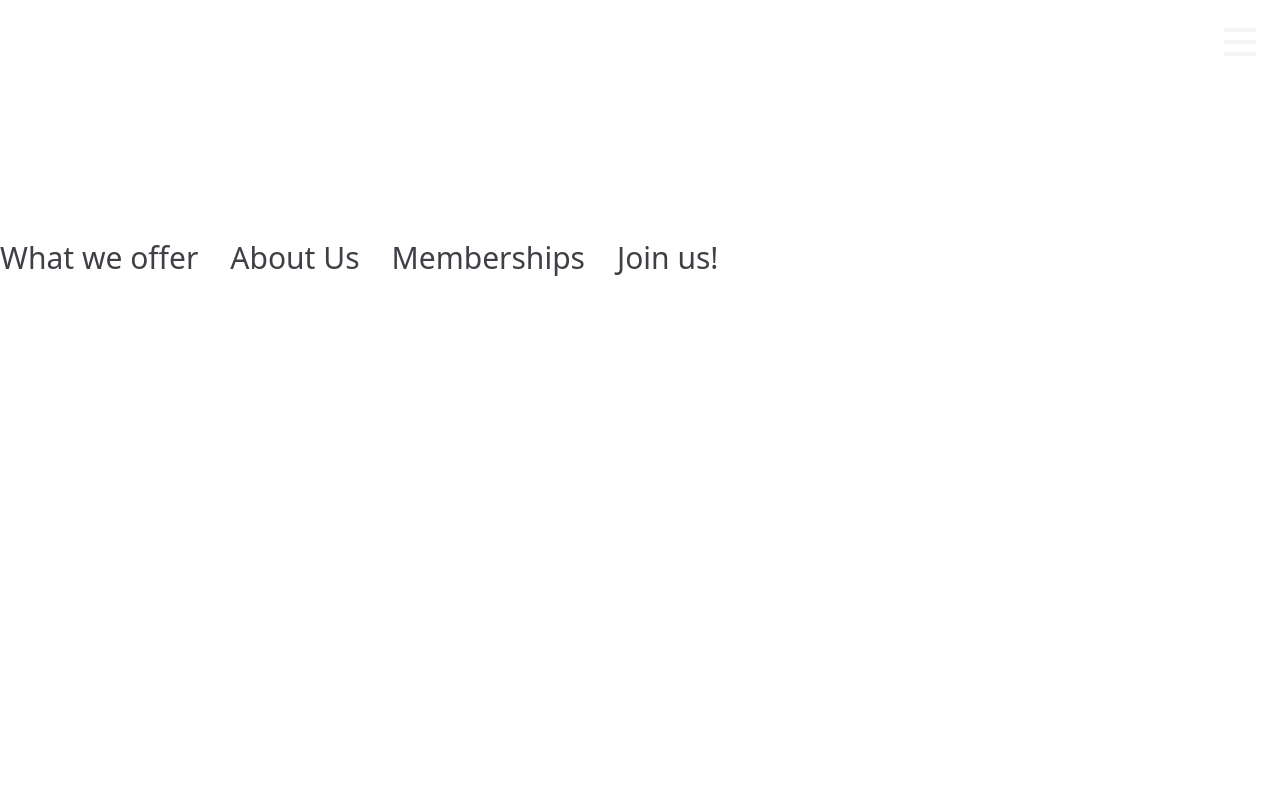
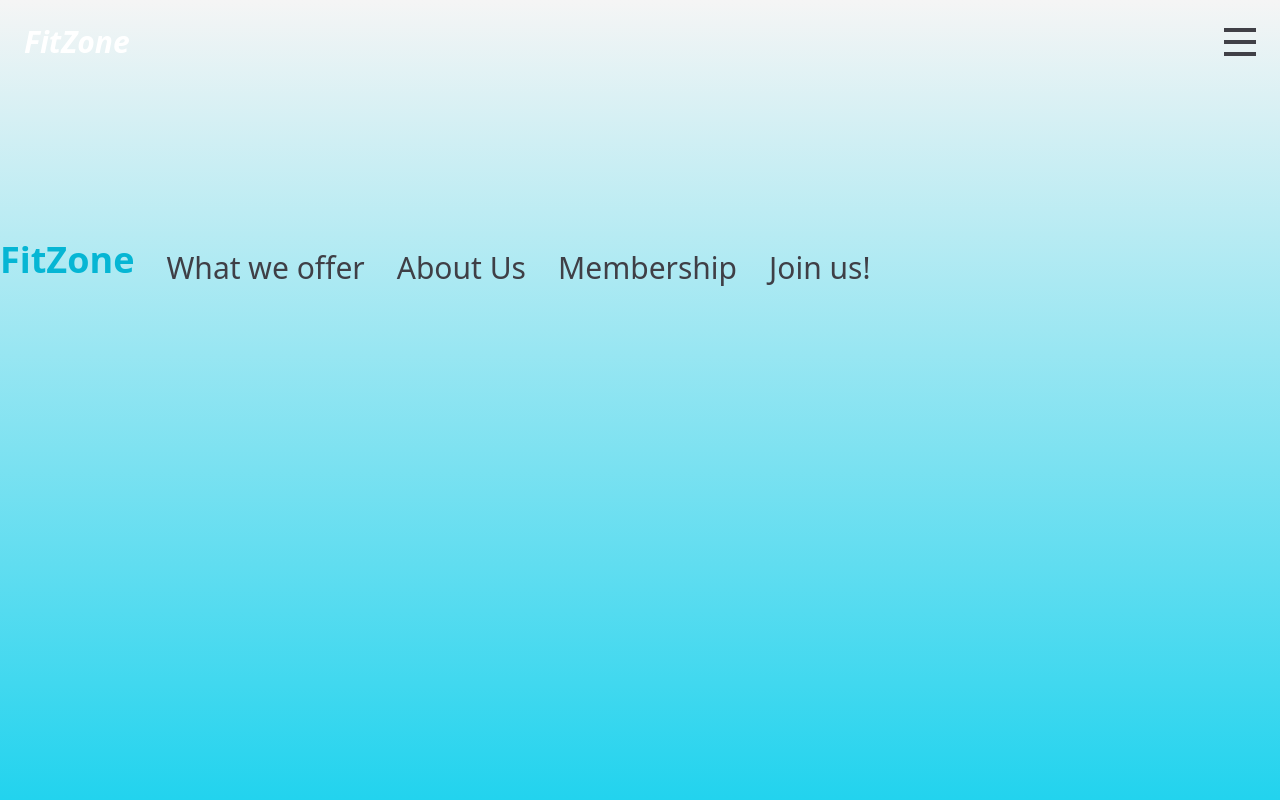
Before and after one commit to jusi-dev/fitzone, a website with bundled scripts: page index.html in a window 1280 px wide. Both pictures are taken after a click on the element 1240 px from the left and 42 px from the top of the page. Shown: the top 800 px of the page. Built offline with nearby package versions, Linux system fonts and the light colour scheme.

Commit message:
Added burger menu

```diff
--- a/index.html
+++ b/index.html
@@ -21,16 +21,17 @@
             <div><h1 class="text-3xl font-bold text-white text-center italic">FitZone</h1></div>
         </div>
         <div class="space-y-2 block ml-auto my-auto z-50" id="burger-menu">
-            <span class="block w-8 h-1 bg-gray-100 animate-pulse"></span>
-            <span class="block w-8 h-1 bg-gray-100 animate-pulse"></span>
-            <span class="block w-8 h-1 bg-gray-100 animate-pulse"></span>
+            <span class="block w-8 h-1 bg-gray-100 animate-pulse bar"></span>
+            <span class="block w-8 h-1 bg-gray-100 animate-pulse bar"></span>
+            <span class="block w-8 h-1 bg-gray-100 animate-pulse bar"></span>
         </div>
     </nav>
-    <div class="w-full h-full bg-white fixed transition-all text-center z-40" id="nav-links">
-        <ul class="md:flex md:items-center mt-[30vh] text-3xl text-zinc-700 gap-8">
+    <div class="w-full h-full bg-gradient-to-b from-neutral-100 to-cyan-400 fixed transition-all text-center z-40" id="nav-links">
+        <ul class="md:flex md:items-center mt-[30vh] text-3xl text-zinc-700 gap-8 nav-items">
+            <li class="text-cyan-500 font-extrabold text-4xl mb-4">FitZone</li>
             <li><a href="#what-we-offer" class="hover:text-gray-500">What we offer</a></li>
             <li><a href="#about-us" class="hover:text-gray-500">About Us</a></li>
-            <li><a href="#memberships" class="hover:text-gray-500">Memberships</a></li>
+            <li><a href="#membership" class="hover:text-gray-500">Membership</a></li>
             <li><a href="#join-us" class="hover:text-gray-500">Join us!</a></li>
         </ul>
     </div>
@@ -54,7 +55,7 @@
 
         <!-- Offer Section -->
 
-        <div class="flex flex-col p-6 ">
+        <div class="flex flex-col p-6" id="what-we-offer">
             <div class="mx-auto mt-16"><h2 class="font-bold text-4xl text-neutral-100 underline underline-offset-8 drop-shadow-[0_3px_3px_rgba(34,211,238,0.8)]">What we offer:</h2></div>
             <div class="mt-8 mx-auto border-4 rounded-xl border-cyan-400 p-8 md:p-24">
                 <div>
@@ -103,7 +104,7 @@
 
         <!-- About Section -->
 
-        <div class="flex flex-col bg-cyan-500 bg-[url('../img/gym8.1.png')] bg-center bg-no-repeat bg-[size:auto_100%]">
+        <div class="flex flex-col bg-cyan-500 bg-[url('../img/gym8.1.png')] bg-center bg-no-repeat bg-[size:auto_100%]" id="about-us">
             <div class="flex w-auto h-2 border-l-[100vw] border-l-transparent border-t-[14vw] border-t-neutral-200"></div>
             <div class="p-6 pb-16 md:p-24 flex flex-col">
                 <div class="mx-auto mt-10"><h2 class="font-bold text-4xl text-neutral-100 underline italic underline-offset-4 drop-shadow-[0_3px_3px_rgba(34,211,238,0.8)]">FitZone</h2></div>
@@ -129,7 +130,7 @@
 
         <!-- Membership Section -->
 
-        <div class="flex flex-col w-full font-bold text-4xl text-neutral-200 text-center">
+        <div class="flex flex-col w-full font-bold text-4xl text-neutral-200 text-center" id="membership">
             <div class="flex w-auto h-2 border-l-[100vw] border-l-transparent border-t-[14vw] border-t-neutral-200"></div>
             <div class="mt-10 p-6 pb-16 md:p-24">
                 <h2 class="font-bold text-4xl text-neutral-100 underline underline-offset-8 drop-shadow-[0_3px_3px_rgba(34,211,238,0.8)]">Memberships</h2>
@@ -185,7 +186,7 @@
 
         <!-- Get started Section -->
 
-        <div class="flex flex-col w-full font-bold text-4xl text-neutral-200 text-center bg-cyan-500">
+        <div class="flex flex-col w-full font-bold text-4xl text-neutral-200 text-center bg-cyan-500" id="join-us">
             <div class="flex w-auto h-2 border-l-[100vw] border-l-transparent border-t-[14vw] border-t-neutral-200"></div>
             <div class="pt-10 p-6 pb-20 md:p-24">
                 <h2 class="font-bold text-3xl text-neutral-100 underline underline-offset-8 drop-shadow-[0_3px_3px_rgba(34,211,238,0.8)]">Your way to become a part of us</h2>
--- a/scripts/script.js
+++ b/scripts/script.js
@@ -13,6 +13,9 @@ window.addEventListener("load", (event) => {
 
   const burgerMenu = document.getElementById('burger-menu');
   const navLinks = document.getElementById('nav-links');
+  const children = burgerMenu.querySelectorAll('.bar');
+  const navItems = document.querySelector('.nav-items');
+  const navChildren = navItems.querySelectorAll('li');
   // navLinks.style.display = "none";
 
   navLinks.style.transform = "translateY(-100vh)";
@@ -22,7 +25,24 @@ window.addEventListener("load", (event) => {
     navLinks.classList.toggle('active');
     if (navLinks.classList.contains('active')) {
         navLinks.style.transform = "translateY(0vh)"
+        children.forEach(child => {
+            child.classList.add('bg-zinc-700');
+        });
     } else {
         navLinks.style.transform = "translateY(-100vh)";
+        children.forEach(child => {
+            child.classList.remove('bg-zinc-700');
+        });
     }
   });
+
+
+  navChildren.forEach(child => {
+    child.addEventListener('click', function() {
+        navLinks.classList.toggle('active');
+        navLinks.style.transform = "translateY(-100vh)";
+        children.forEach(child => {
+            child.classList.remove('bg-zinc-700');
+        });
+    })
+  })
```
Also changed, not shown: dist/output.css.
